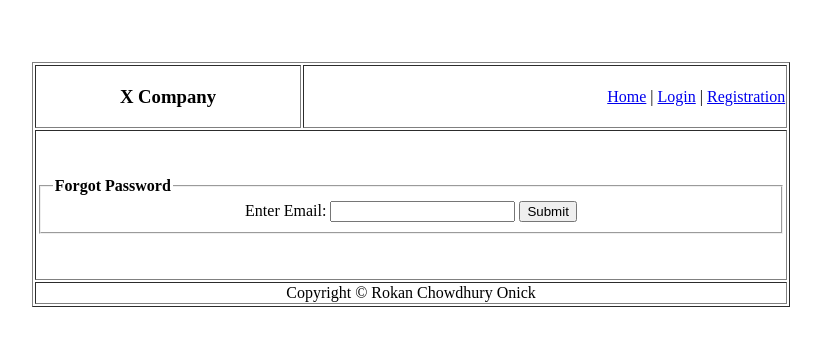
After one commit to rokanchowdhuryonick/Summer_2020_Webtech, a PHP site: page /forgot_password.php in a window 1280 px wide. The commit adds this page. Shown: the top 346 px of the page, without its empty margins (229-1050 px from the left). Run offline with PHP 8.4, Linux system fonts and the light colour scheme.

Commit message:
forgot password feature and final commit

```diff
--- a/PHP_SESSION_TASK_04/change_password.php
+++ b/PHP_SESSION_TASK_04/change_password.php
@@ -48,7 +48,7 @@ if (isset($_POST['save'])) {
                 <li><a href="dashboard.php">Dashboard</a></li>
                 <li><a href="profile.php">View Profile</a></li>
                 <li><a href="edit_profile.php">Edit Profile</a></li>
-                <li><a href="change_picture.php">Change Profile Picture</a></li>
+                <li><a href="picture.php">Change Profile Picture</a></li>
                 <li><a href="change_password.php">Change Password</a></li>
                 <li><a href="logout.php">Logout</a></li>
              </ul>
--- a/PHP_SESSION_TASK_04/dashboard.php
+++ b/PHP_SESSION_TASK_04/dashboard.php
@@ -31,7 +31,7 @@
 			 	<li><a href="dashboard.php">Dashboard</a></li>
 			 	<li><a href="profile.php">View Profile</a></li>
 			 	<li><a href="edit_profile.php">Edit Profile</a></li>
-			 	<li><a href="change_picture.php">Change Profile Picture</a></li>
+			 	<li><a href="picture.php">Change Profile Picture</a></li>
 			 	<li><a href="change_password.php">Change Password</a></li>
 			 	<li><a href="logout.php">Logout</a></li>
 			 </ul>
--- a/PHP_SESSION_TASK_04/edit_profile.php
+++ b/PHP_SESSION_TASK_04/edit_profile.php
@@ -51,7 +51,7 @@ if (isset($_POST['submit'])) {
 			 	<li><a href="dashboard.php">Dashboard</a></li>
 			 	<li><a href="profile.php">View Profile</a></li>
 			 	<li><a href="edit_profile.php">Edit Profile</a></li>
-			 	<li><a href="change_picture.php">Change Profile Picture</a></li>
+			 	<li><a href="picture.php">Change Profile Picture</a></li>
 			 	<li><a href="change_password.php">Change Password</a></li>
 			 	<li><a href="logout.php">Logout</a></li>
 			 </ul>
--- /dev/null
+++ b/PHP_SESSION_TASK_04/forgot_password.php
@@ -0,0 +1,52 @@
+<?php
+session_start();
+if (isset($_POST['submit'])) {
+	$message="";
+	if (!isset($_POST['email']) || empty($_POST['email'])) {
+		$message = "hop... don't put empty value..";
+	}else if (isset($_SESSION['user']) && ($_SESSION['user']['email']==$_POST['email'])) {
+		$message = "Your Password is: <b>".$_COOKIE['password']."</b>";
+	}else{
+		$message = "There is no user exists with this email..";
+	}
+}
+?>
+<!DOCTYPE html>
+<html>
+<head>
+	<title>Rokan Chowdhury Onick</title>
+</head>
+<body>
+	<br><br>
+	<center><?php if(!empty($message))echo $message;?></center>
+	<br>
+	<table border="1" align="center" width="60%">
+		<tr>
+			<td align="center">
+				<h3>X Company</h3>
+
+			</td>
+			<td align="right">
+				<a href="home.php">Home</a> | <a href="login.php">Login</a> | <a href="registration.php">Registration</a>
+			</td>
+		</tr>
+		<tr height="150px">
+			<td colspan="2" align="center">
+				<form action="" method="post">
+				<fieldset>
+				    <legend><b>Forgot Password</b></legend>
+				    Enter Email: <input type="text" name="email">
+				    <input type="submit" name="submit" value="Submit">
+				</fieldset>
+				</form>
+			</td>
+		</tr>
+		<tr>
+			<td colspan="2">
+			<center>Copyright &copy; Rokan Chowdhury Onick</center>
+			</td>
+		</tr>
+	</table>
+
+</body>
+</html>
--- a/PHP_SESSION_TASK_04/profile.php
+++ b/PHP_SESSION_TASK_04/profile.php
@@ -30,7 +30,7 @@ if (!isset($_SESSION['user']) || !isset($_SESSION['status'])) {
 			 	<li><a href="dashboard.php">Dashboard</a></li>
 			 	<li><a href="profile.php">View Profile</a></li>
 			 	<li><a href="edit_profile.php">Edit Profile</a></li>
-			 	<li><a href="change_picture.php">Change Profile Picture</a></li>
+			 	<li><a href="picture.php">Change Profile Picture</a></li>
 			 	<li><a href="change_password.php">Change Password</a></li>
 			 	<li><a href="logout.php">Logout</a></li>
 			 </ul>
@@ -46,7 +46,7 @@ if (!isset($_SESSION['user']) || !isset($_SESSION['status'])) {
 								<td>:</td>
 								<td><?=$_COOKIE['name']?></td>
 								<td rowspan="7" align="center">
-									<img width="128" src="<?=$_COOKIE['image']?>"/>
+									<img border="1" width="128" alt="Rokan's Picture" src="<?php if(isset($_COOKIE['image']))echo $_COOKIE['image']; ?>"/>
 				                    <br/>
 				                    <a href="picture.php">Change</a>
 								</td>
```
Also changed, not shown: PHP_SESSION_TASK_04/home.php (+7 -0 lines), PHP_SESSION_TASK_04/picture.php (+70 -4 lines).
